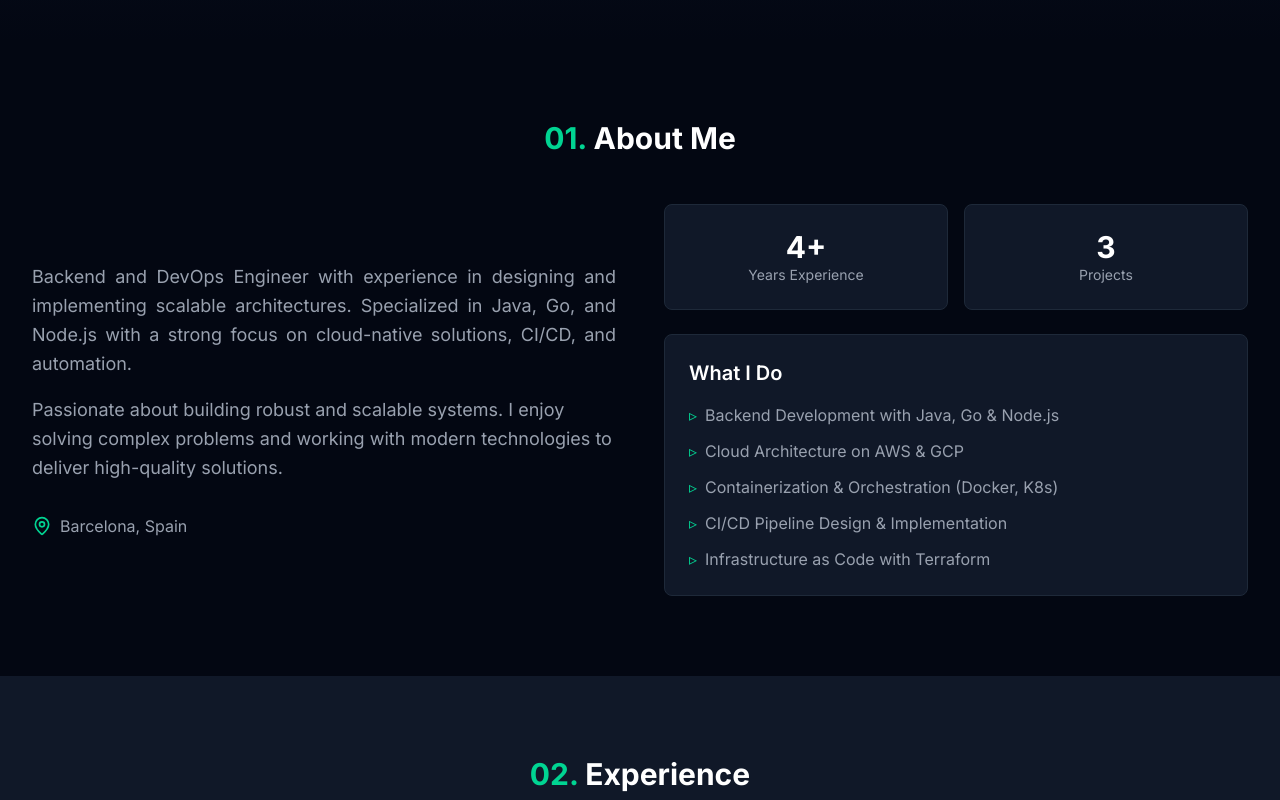
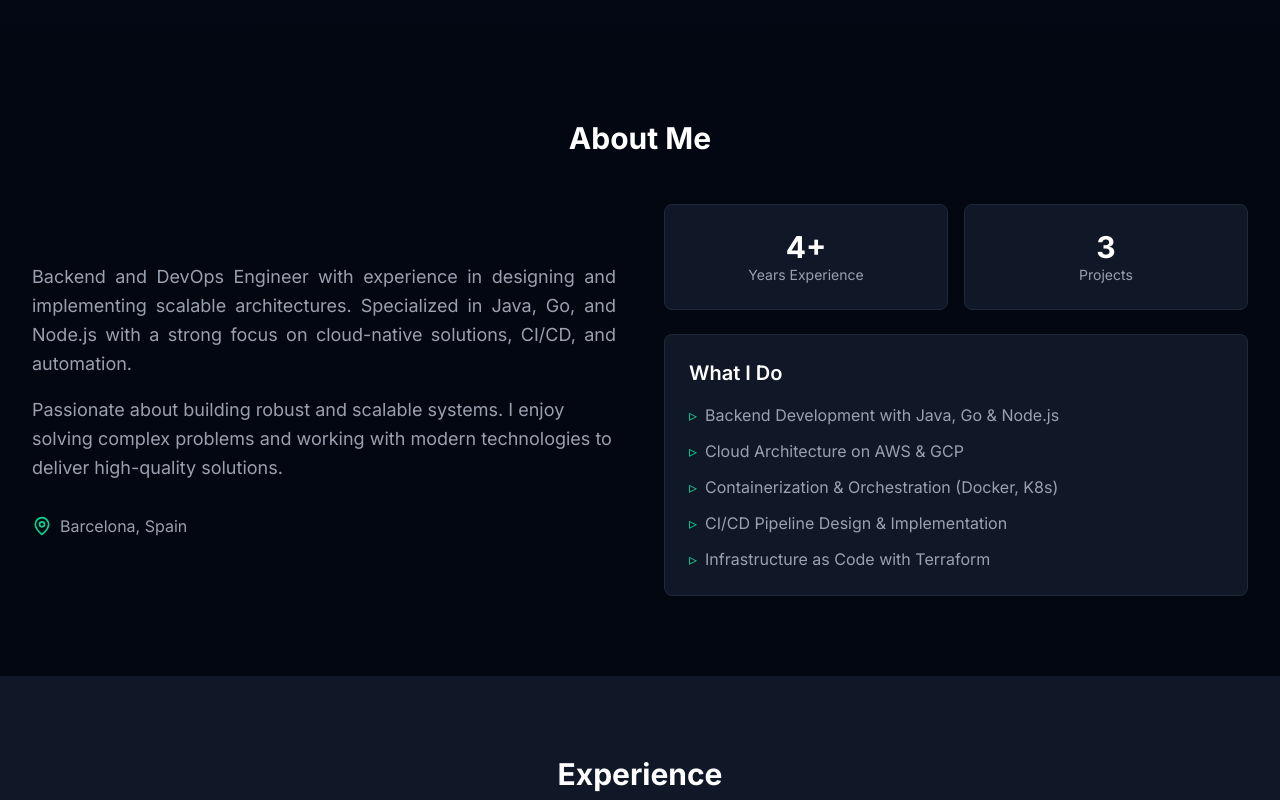
Before and after one commit to albertmenendezg/portfolio, a Next.js app: page / in a window 1280 px wide. Shown: the part 760-1560 px from the top of the page. Built offline with nearby package versions, Linux system fonts and the light colour scheme.

Commit message:
Fix: Minor fixes v2

```diff
--- a/src/components/About.tsx
+++ b/src/components/About.tsx
@@ -18,7 +18,7 @@ export default function About() {
           transition={{ duration: 0.5 }}
           className="text-3xl font-bold text-white mb-12 text-center"
         >
-          <span className="text-emerald-400">01.</span> {t.about.title}
+          {t.about.title}
         </motion.h2>
 
         <div className="grid md:grid-cols-2 gap-12 items-center">
--- a/src/components/Certifications.tsx
+++ b/src/components/Certifications.tsx
@@ -18,7 +18,7 @@ export default function Certifications() {
           transition={{ duration: 0.5 }}
           className="text-3xl font-bold text-white mb-12 text-center"
         >
-          <span className="text-emerald-400">04.</span> {t.certifications.title}
+          {t.certifications.title}
         </motion.h2>
 
         <motion.p
--- a/src/components/Contact.tsx
+++ b/src/components/Contact.tsx
@@ -58,7 +58,7 @@ export default function Contact() {
           transition={{ duration: 0.5 }}
           className="text-3xl font-bold text-white mb-12 text-center"
         >
-          <span className="text-emerald-400">05.</span> {t.contact.title}
+          {t.contact.title}
         </motion.h2>
 
         <motion.div
--- a/src/components/Experience.tsx
+++ b/src/components/Experience.tsx
@@ -38,7 +38,7 @@ export default function Experience() {
           transition={{ duration: 0.5 }}
           className="text-3xl font-bold text-white mb-12 text-center"
         >
-          <span className="text-emerald-400">02.</span> {t.experience.title}
+          {t.experience.title}
         </motion.h2>
 
         <motion.p
--- a/src/components/Skills.tsx
+++ b/src/components/Skills.tsx
@@ -32,7 +32,7 @@ export default function Skills() {
           transition={{ duration: 0.5 }}
           className="text-3xl font-bold text-white mb-12 text-center"
         >
-          <span className="text-emerald-400">03.</span> {t.skills.title}
+          {t.skills.title}
         </motion.h2>
 
         <div className="grid md:grid-cols-2 lg:grid-cols-4 gap-6">
```
